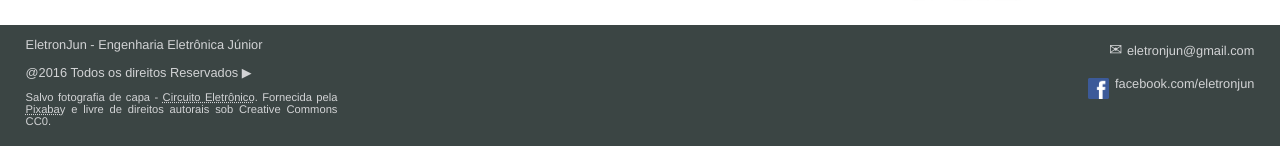
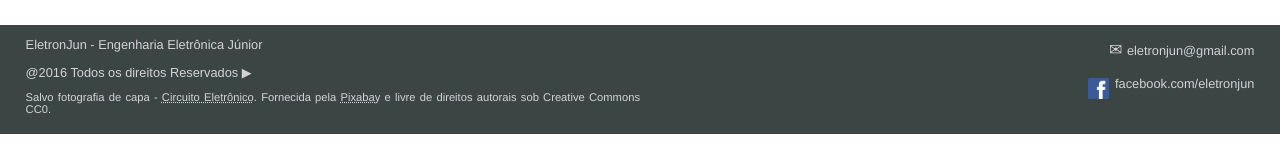
Before and after one commit to VinyPinheiro/SiteEletronjun, a PHP site: page /cursos.html in a window 1280 px wide, after a click that opens the changed part. Shown: the part 1015-1161 px from the top of the page. Run offline with PHP 8.4, Linux system fonts and the light colour scheme.

Commit message:
Ajuste Rodapé

```diff
--- a/css/styles.css
+++ b/css/styles.css
@@ -340,9 +340,15 @@ span{
 .left{
 	float:left;
 }
+.footer .left{
+	max-width: 50%
+}
 .right{
 	float:right;
 	width:auto;
+}
+.footer .right{
+	max-width: 40%;
 }
 .right a{
 	vertical-align: -35%;
@@ -367,7 +373,6 @@ span{
 .autoria p{
 	padding-bottom: 0.5rem;
 	font-size: 0.7rem;
-	max-width: 50%;
 	opacity: 0;
 
 	        -webkit-transition: all 300ms ease;
```
